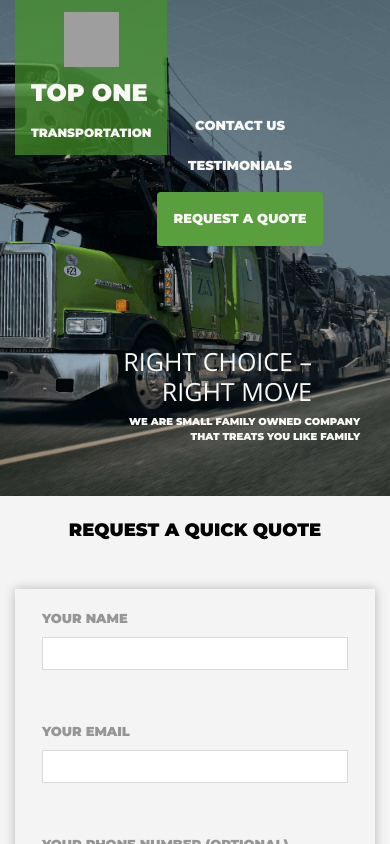
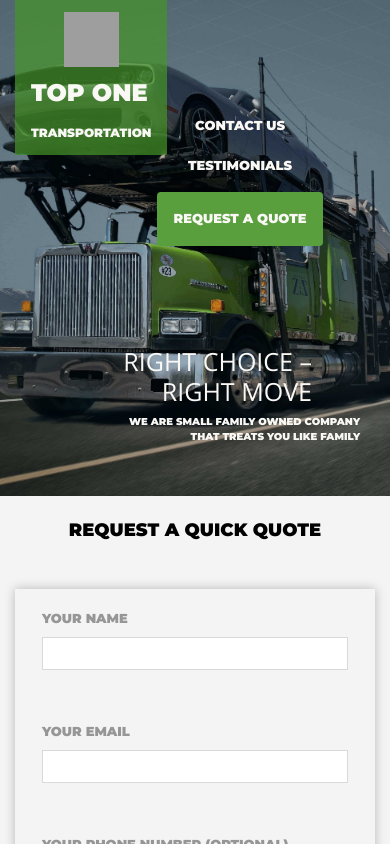
Before and after one commit to pocketdru/zip2zip-landing, a React (Create React App) app in the folder client/: page / in a window 390 px wide. Shown: the top 844 px of the page. Built offline with nearby package versions, Linux system fonts and the light colour scheme; grey boxes are pictures that could not be loaded.

Commit message:
background position

```diff
--- a/client/src/components/Jumbotron/style.css
+++ b/client/src/components/Jumbotron/style.css
@@ -61,7 +61,8 @@
         flex-direction: column; } }
   @media (max-width: 414px) {
     .jumbotron-carousel {
-      background-position: center;
+      background-position: 25% center;
+      background-attachment: scroll;
       background-image: url("../../assets/images/jumbotron/mobile-1.jpg"); }
       .jumbotron-carousel .jumbotron {
         padding-bottom: 0.25rem !important; }
--- a/client/src/components/Jumbotron/style.scss
+++ b/client/src/components/Jumbotron/style.scss
@@ -57,7 +57,8 @@
     }
  }
  @media (max-width: 414px) {
-    background-position: center;
+    background-position: 25% center;
+    background-attachment: scroll;
     background-image: url("../../assets/images/jumbotron/mobile-1.jpg");
      .jumbotron {
          padding-bottom: 0.25rem!important;
```
Also changed, not shown: client/src/components/Jumbotron/dist/style.css, 1 other file (tests, documents, lock files or other folders).
